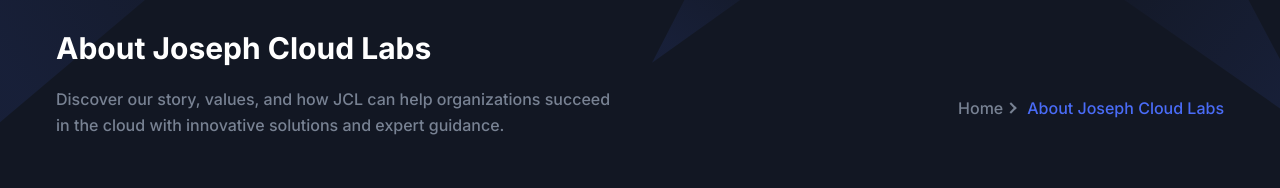
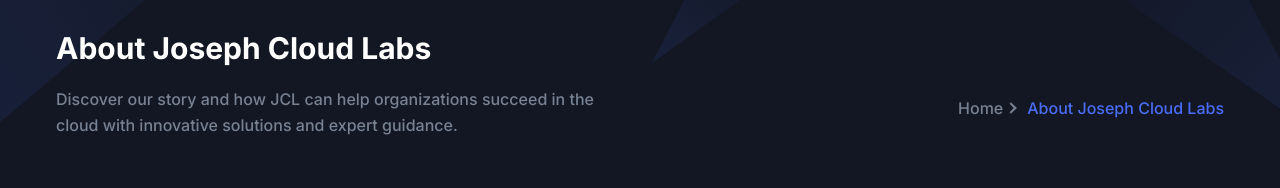
Before and after one commit to JosephNgabo/aws-saas-deploy, a Next.js app: page /about in a window 1280 px wide. Shown: the part 120-308 px from the top of the page. Built offline with nearby package versions, Linux system fonts and the light colour scheme.

Commit message:
New changes in about section

```diff
--- a/app/about/page.tsx
+++ b/app/about/page.tsx
@@ -15,7 +15,7 @@
     <>
       <Breadcrumb
         pageName="About Joseph Cloud Labs"
-        description="Discover our story, values, and how JCL can help organizations succeed in the cloud with innovative solutions and expert guidance."
+        description="Discover our story and how JCL can help organizations succeed in the cloud with innovative solutions and expert guidance."
       />
       <AboutSectionOne />
       <AboutSectionTwo />
```
